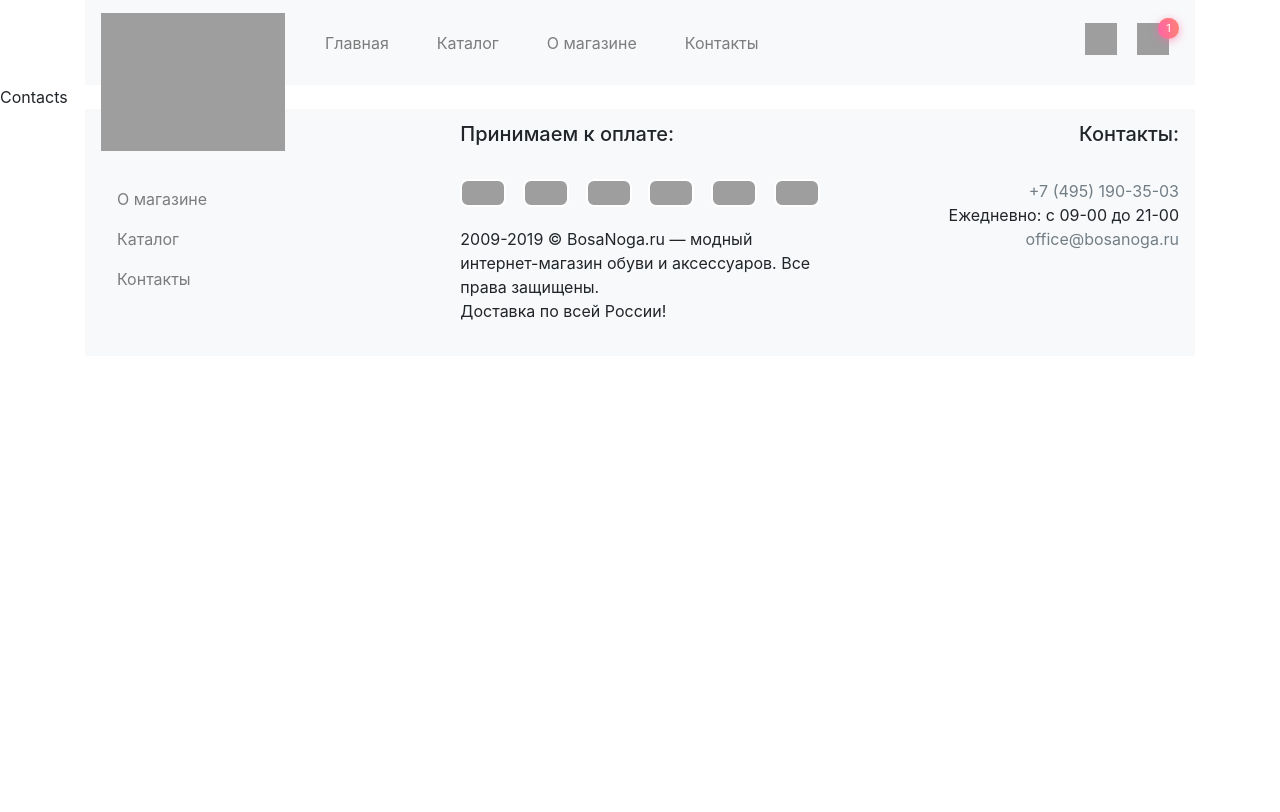
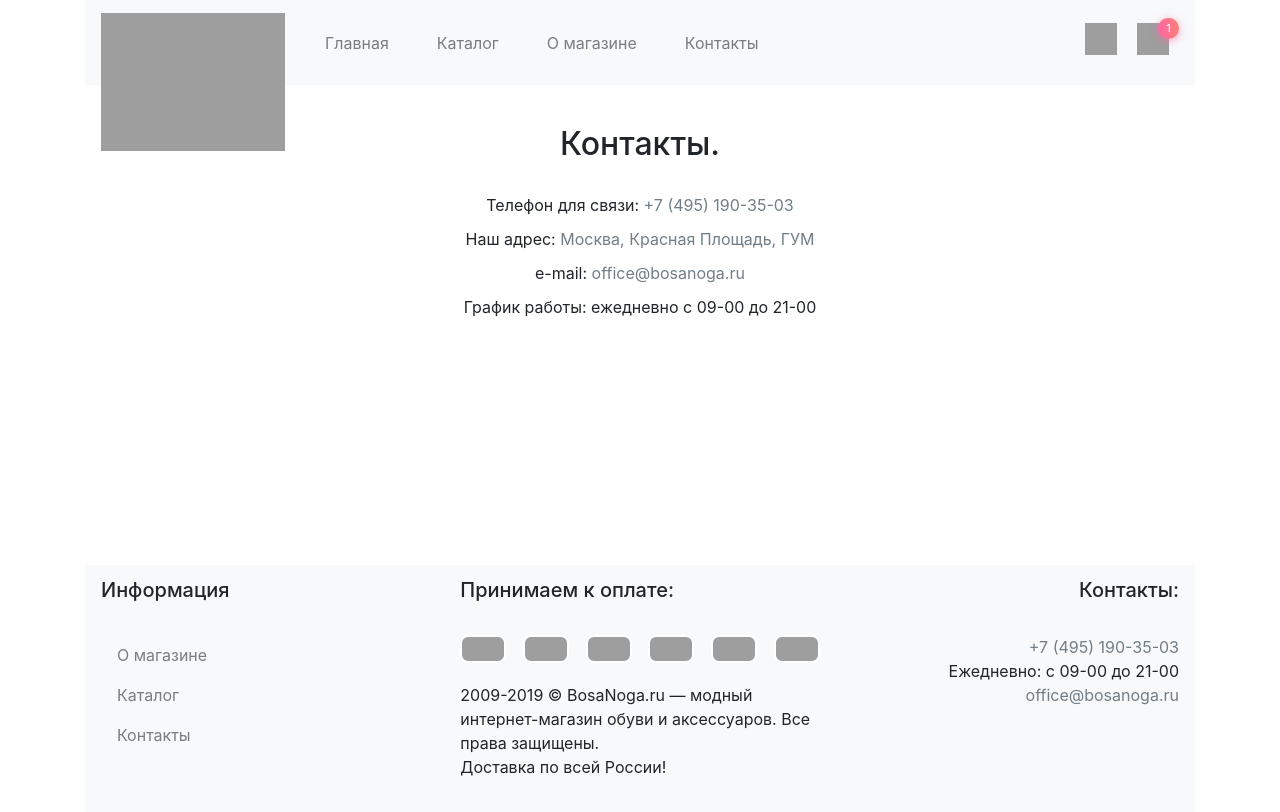
Before and after one commit to cpb-home/RA_DIPLOMA-front, a React (Vite) app: page /RA_DIPLOMA-front/contacts in a window 1280 px wide. Built offline with nearby package versions, Linux system fonts and the light colour scheme; grey boxes are pictures that could not be loaded.

Commit message:
contacts, about, 404 done

```diff
--- a/src/App.tsx
+++ b/src/App.tsx
@@ -19,8 +19,8 @@ function App() {
         <Route path='catalog' element={<Catalog />} />
         <Route path='contacts' element={<Contacts />} />
         <Route path='basket' element={<Basket />} />
-        <Route path='404' element={<Page404 />} />
         <Route path='catalog/:id' element={<Item />} />
+        <Route path='*' element={<Page404 />} />
       </Route>
     </Routes>
   )
--- a/src/components/Layout.tsx
+++ b/src/components/Layout.tsx
@@ -6,7 +6,7 @@ const Layout = () => {
   return (
     <>
       <Header />
-      <main className="main">
+      <main className="container">
         <Outlet />
       </main>
       <Footer />
--- a/src/index.css
+++ b/src/index.css
@@ -68,6 +68,11 @@ h5 {
   unicode-bidi: isolate;
 }
 
+h1 {
+  margin: 30px;
+  text-align: center;
+}
+
 a {
   color: #727e86;
 }
@@ -81,6 +86,11 @@ a:active {
 
 a:hover {
   cursor: pointer;
+}
+
+p {
+  margin: 15px 0;
+  text-align: justify;
 }
 
 section {
@@ -355,6 +365,23 @@ section {
   box-shadow: none;
 }
 
+.mainCont {
+  padding: 10px;
+  min-height: 60vh;
+}
+
+.contactsCont {
+  margin: 0 auto;
+  display: flex;
+  flex-direction: column;
+  justify-content: center;
+  gap: 10px;
+}
+
+.contactsBlockItem {
+  text-align: center;
+}
+
 /* Footer */
 
 .col {
--- a/src/pages/About/About.tsx
+++ b/src/pages/About/About.tsx
@@ -1,7 +1,10 @@
 const About = () => {
   return (
-    <div>
-      About
+    <div className="mainCont">
+      <h1>О магазине.</h1>
+      <p>Наш магазин прям такой весь из себя. Вы можете посмотреть тут кучу товаров, но купить у вас их не получится, потому что у нас нет кассового аппарата, мы не зарегистрированы, как лицо, уполномоченное для продаж, да и платёжная система к сайте не прикручена.</p>
+      <p>Поэтому, если вы хотите чего-нибудь купить, то отправляйтесь на какой-то другой ресурс. Найти его можно в <a href="https://ya.ru">Яндексе</a> или ещё в каком-то поисковике в сети. Но помните, что не стоит вводить данные своей платёжной карты на подозрительных сайтах. Сначала изучите сайт, продавца и отзывы, а потом уже действуйте.</p>
+      <p>Успехов!</p>
     </div>
   )
 }
--- a/src/pages/Contacts/Contacts.tsx
+++ b/src/pages/Contacts/Contacts.tsx
@@ -1,7 +1,21 @@
 const Contacts = () => {
   return (
-    <div>
-      Contacts
+    <div className="mainCont">
+      <h1>Контакты.</h1>
+      <div className="contactsCont">
+        <div className="contactsBlockItem">
+          Телефон для связи: <a href="tel:+74951903503">+7 (495) 190-35-03</a>
+        </div>
+        <div className="contactsBlockItem">
+          Наш адрес: <a href="https://yandex.ru/maps/213/moscow/?ll=37.624473%2C55.751352&z=15.59" target="blank">Москва, Красная Площадь, ГУМ</a>
+        </div>
+        <div className="contactsBlockItem">
+          e-mail: <a href="mailto:office@bosanoga.ru">office@bosanoga.ru</a>
+        </div>
+        <div className="contactsBlockItem">
+          График работы: ежедневно с 09-00 до 21-00
+        </div>
+      </div>
     </div>
   )
 }
--- a/src/pages/Page404/Page404.tsx
+++ b/src/pages/Page404/Page404.tsx
@@ -1,7 +1,8 @@
 const Page404 = () => {
   return (
-    <div>
-
+    <div className="mainCont">
+      <h1>Ошибка 404.</h1>
+      <h4>К сожалению, такой страницы нет на сайте. Попробуйте изменить адрес.</h4>
     </div>
   )
 }
```
